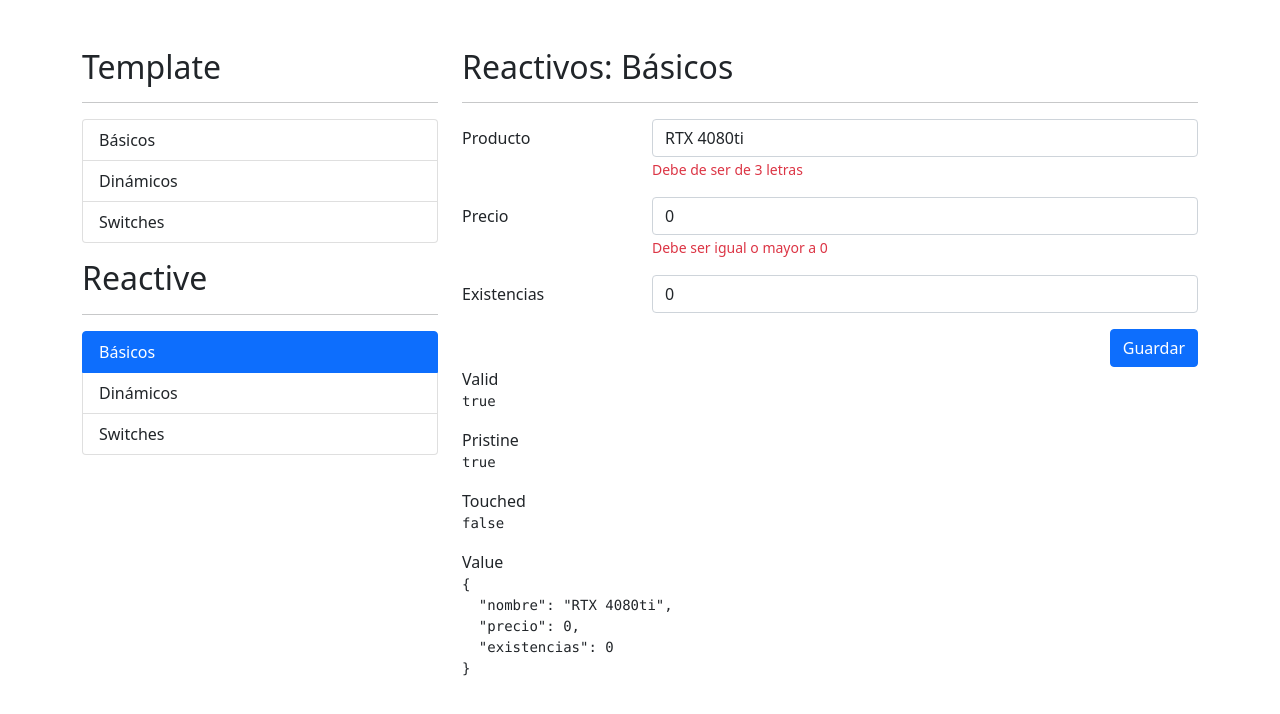
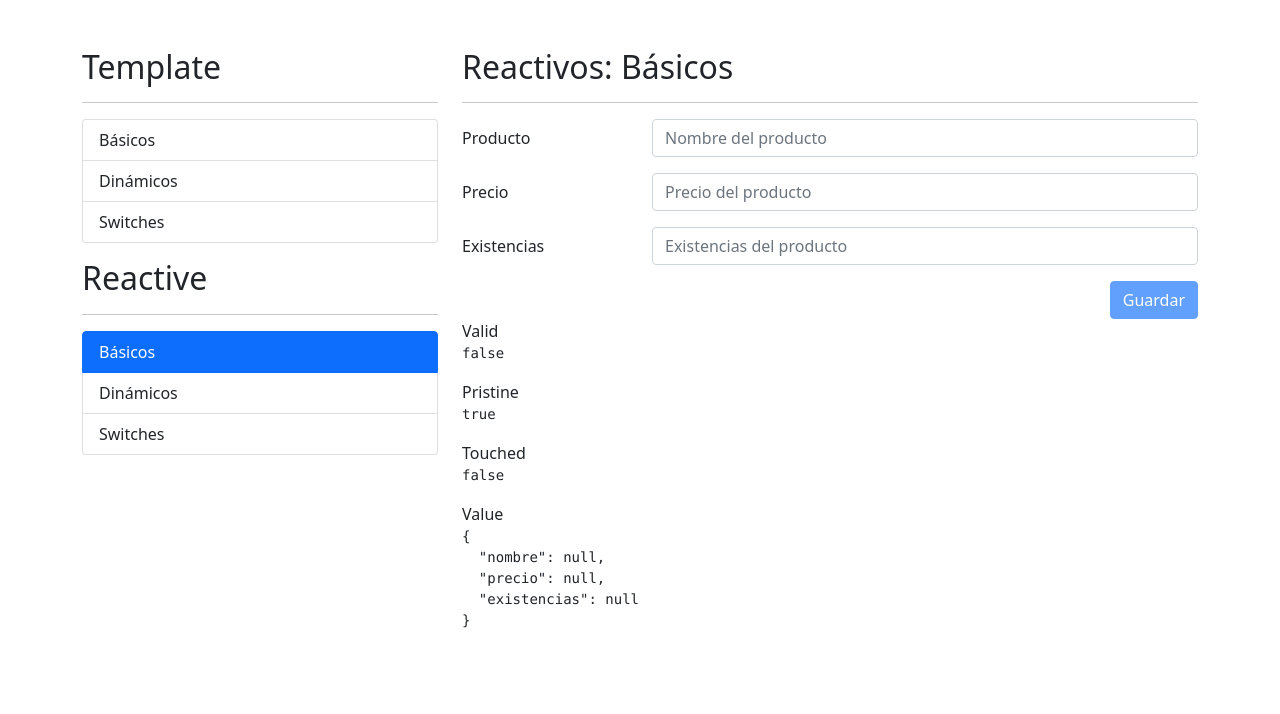
Before and after one commit to JL-OLEMAR/FormulariosApp, an Angular app: page /reactive/basicos in a window 1280 px wide. Shown: the top 714 px of the page. Built offline with nearby package versions, Linux system fonts and the light colour scheme.

Commit message:
Validaciones de formularios reactivos

```diff
--- a/src/app/reactive/basicos/basicos.component.html
+++ b/src/app/reactive/basicos/basicos.component.html
@@ -14,7 +14,9 @@
             placeholder="Nombre del producto"
             type="text"
           />
-          <span class="form-text text-danger"> Debe de ser de 3 letras </span>
+          <span *ngIf="campoNoValido('nombre')" class="form-text text-danger">
+            Debe de ser de 3 letras
+          </span>
         </div>
       </div>
 
@@ -28,8 +30,8 @@
             placeholder="Precio del producto"
             type="number"
           />
-          <span class="form-text text-danger">
-            Debe ser igual o mayor a 0
+          <span *ngIf="campoNoValido('precio')" class="form-text text-danger">
+            El precio debe ser 0 o mayor
           </span>
         </div>
       </div>
@@ -44,12 +46,22 @@
             placeholder="Existencias del producto"
             type="number"
           />
+          <span
+            *ngIf="campoNoValido('existencias')"
+            class="form-text text-danger"
+          >
+            Las existencias deben ser 0 o mayor
+          </span>
         </div>
       </div>
 
       <div class="row">
         <div class="col">
-          <button class="btn btn-primary float-end" type="submit">
+          <button
+            [disabled]="miFormulario.invalid"
+            class="btn btn-primary float-end"
+            type="submit"
+          >
             Guardar
           </button>
         </div>
--- a/src/app/reactive/basicos/basicos.component.ts
+++ b/src/app/reactive/basicos/basicos.component.ts
@@ -1,5 +1,5 @@
 import { Component } from '@angular/core'
-import { FormBuilder, FormGroup } from '@angular/forms'
+import { FormBuilder, FormGroup, Validators } from '@angular/forms'
 
 @Component({
   selector: 'app-basicos',
@@ -15,10 +15,15 @@ export class BasicosComponent {
   // })
 
   miFormulario: FormGroup = this.fb.group({
-    nombre: ['RTX 4080ti'],
-    precio: [0],
-    existencias: [0]
+    nombre: [null, [Validators.required, Validators.minLength(3)]],
+    precio: [null, [Validators.required, Validators.min(0)]],
+    existencias: [null, [Validators.required, Validators.min(0)]]
   })
 
   constructor (private readonly fb: FormBuilder) { }
+
+  campoNoValido (campo: string): boolean {
+    return ((this.miFormulario.controls[campo].errors != null) &&
+      this.miFormulario.controls[campo].touched)
+  }
 }
```
